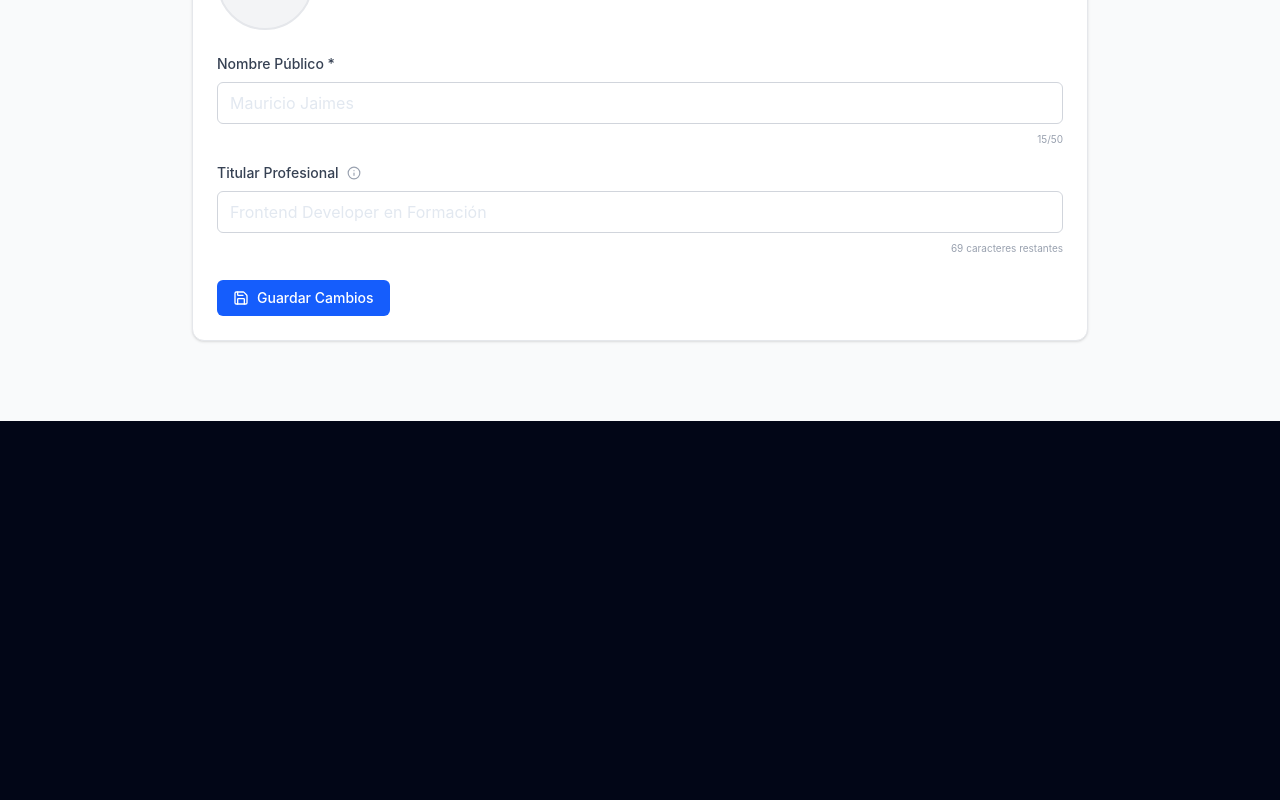
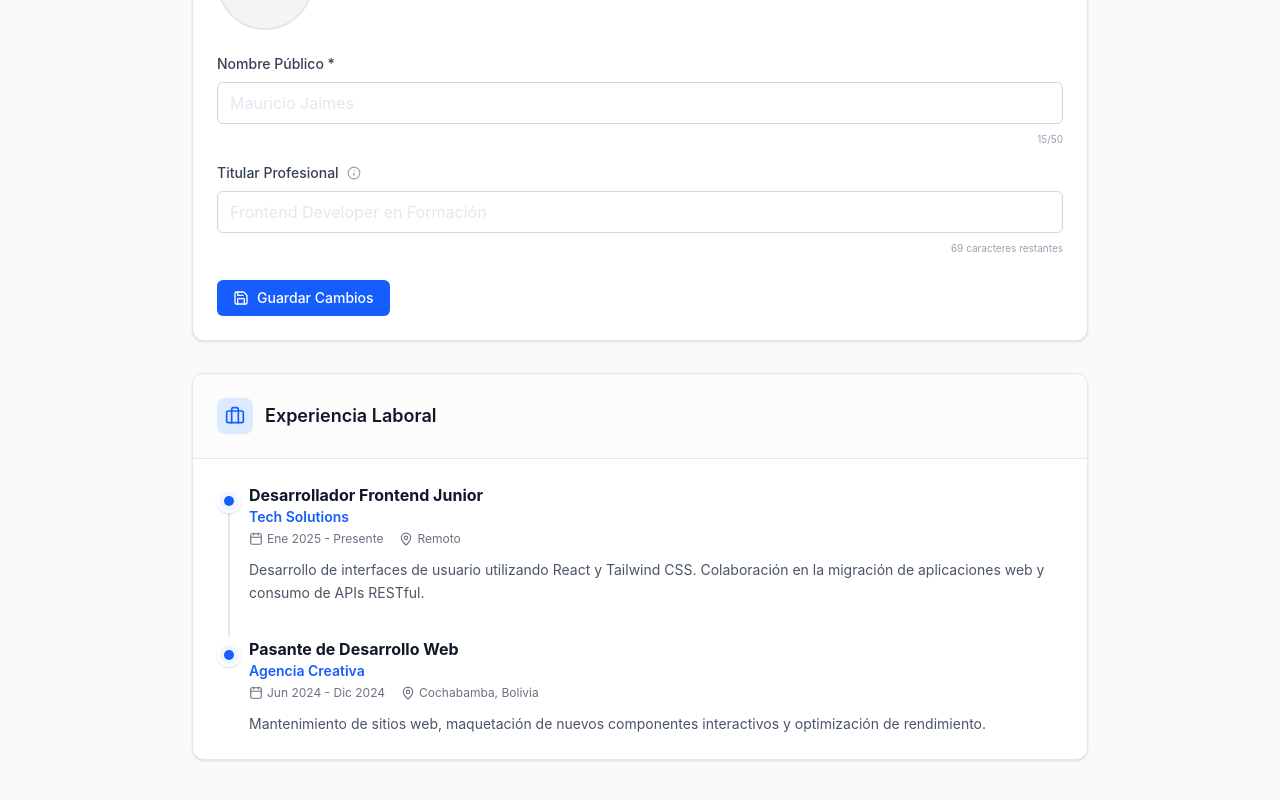
Before and after one commit to dpardo23/bytebusters-frontend, a React (Vite) app: page / in a window 1280 px wide. Shown: the part 518-1318 px from the top of the page. Before the commit the page ends 939 px from the top, so only its background shows below. Built offline with nearby package versions, Linux system fonts and the light colour scheme.

Commit message:
feat(profile): crear componente de experiencia laboral con timeline

```diff
--- a/src/App.jsx
+++ b/src/App.jsx
@@ -1,8 +1,8 @@
 import { HeroSection } from './components/portfolio/hero-section.jsx'
 import { ProfileEditForm } from './components/portfolio/profile-edit-form.jsx'
+import { ExperienceSection } from './components/portfolio/experience-section.jsx' // <-- Nueva importación
 
 function App() {
-
   const mockUser = {
     name: "Mauricio Jaimes",
     headline: "Frontend Developer en Formación",
@@ -13,11 +13,31 @@ function App() {
     websiteUrl: "https://portafolio.com"
   }
 
+  const mockExperiences = [
+    {
+      role: "Desarrollador Frontend Junior",
+      company: "Tech Solutions",
+      location: "Remoto",
+      startDate: "Ene 2025",
+      endDate: "Presente",
+      description: "Desarrollo de interfaces de usuario utilizando React y Tailwind CSS. Colaboración en la migración de aplicaciones web y consumo de APIs RESTful."
+    },
+    {
+      role: "Pasante de Desarrollo Web",
+      company: "Agencia Creativa",
+      location: "Cochabamba, Bolivia",
+      startDate: "Jun 2024",
+      endDate: "Dic 2024",
+      description: "Mantenimiento de sitios web, maquetación de nuevos componentes interactivos y optimización de rendimiento."
+    }
+  ]
+
   return (
     <div className="min-h-screen bg-gray-50 pb-20">
       <HeroSection user={mockUser} />
       <div className="px-4">
         <ProfileEditForm initialUser={mockUser} />
+        <ExperienceSection experiences={mockExperiences} />
       </div>
     </div>
   )
--- /dev/null
+++ b/src/components/portfolio/experience-section.jsx
@@ -0,0 +1,46 @@
+import { Briefcase, Calendar, MapPin } from "lucide-react"
+
+export function ExperienceSection({ experiences }) {
+  return (
+    <div className="max-w-4xl mx-auto mt-8 mb-8">
+      <div className="bg-white border border-gray-200 rounded-xl shadow-sm overflow-hidden text-left">
+
+        <div className="p-6 border-b border-gray-200 bg-gray-50/50 flex items-center gap-3">
+          <div className="p-2 bg-blue-100 rounded-lg">
+            <Briefcase className="w-5 h-5 text-blue-600" />
+          </div>
+          <h3 className="text-lg font-semibold text-gray-900">Experiencia Laboral</h3>
+        </div>
+
+        <div className="p-6">
+          {experiences && experiences.length > 0 ? (
+            <div className="space-y-8">
+              {experiences.map((exp, index) => (
+                <div key={index} className="relative pl-8 before:absolute before:left-[11px] before:top-2 before:bottom-[-32px] before:w-[2px] before:bg-gray-200 last:before:hidden">
+
+                  <div className="absolute left-0 top-1.5 w-6 h-6 rounded-full bg-blue-50 border-2 border-white flex items-center justify-center shadow-sm">
+                    <div className="w-2.5 h-2.5 rounded-full bg-blue-600"></div>
+                  </div>
+
+                  <div className="mb-1">
+                    <h4 className="text-md font-bold text-gray-900">{exp.role}</h4>
+                    <p className="text-sm font-semibold text-blue-600">{exp.company}</p>
+                  </div>
+
+                  <div className="flex flex-wrap gap-4 text-xs text-gray-500 mb-3">
+                    <span className="flex items-center gap-1"><Calendar className="w-3.5 h-3.5" /> {exp.startDate} - {exp.endDate}</span>
+                    <span className="flex items-center gap-1"><MapPin className="w-3.5 h-3.5" /> {exp.location}</span>
+                  </div>
+
+                  <p className="text-sm text-gray-600 leading-relaxed">{exp.description}</p>
+                </div>
+              ))}
+            </div>
+          ) : (
+            <p className="text-sm text-gray-500 text-center py-8">Aún no hay experiencia laboral registrada.</p>
+          )}
+        </div>
+      </div>
+    </div>
+  )
+}
```
